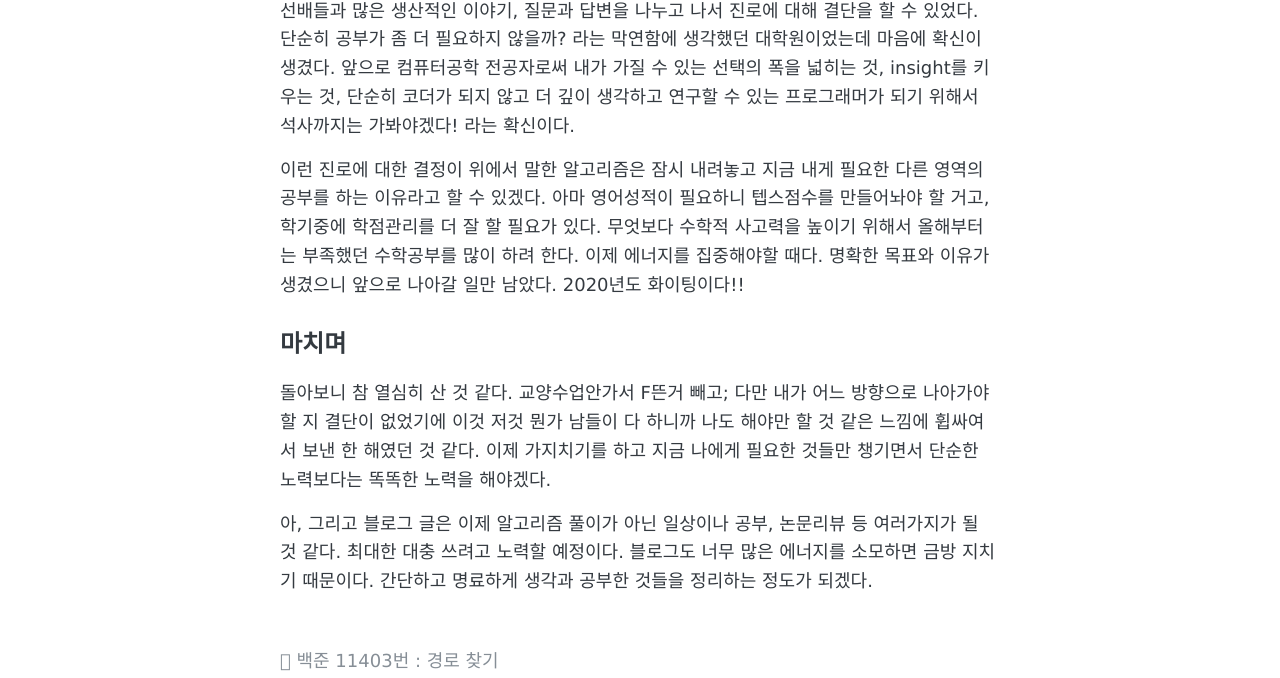
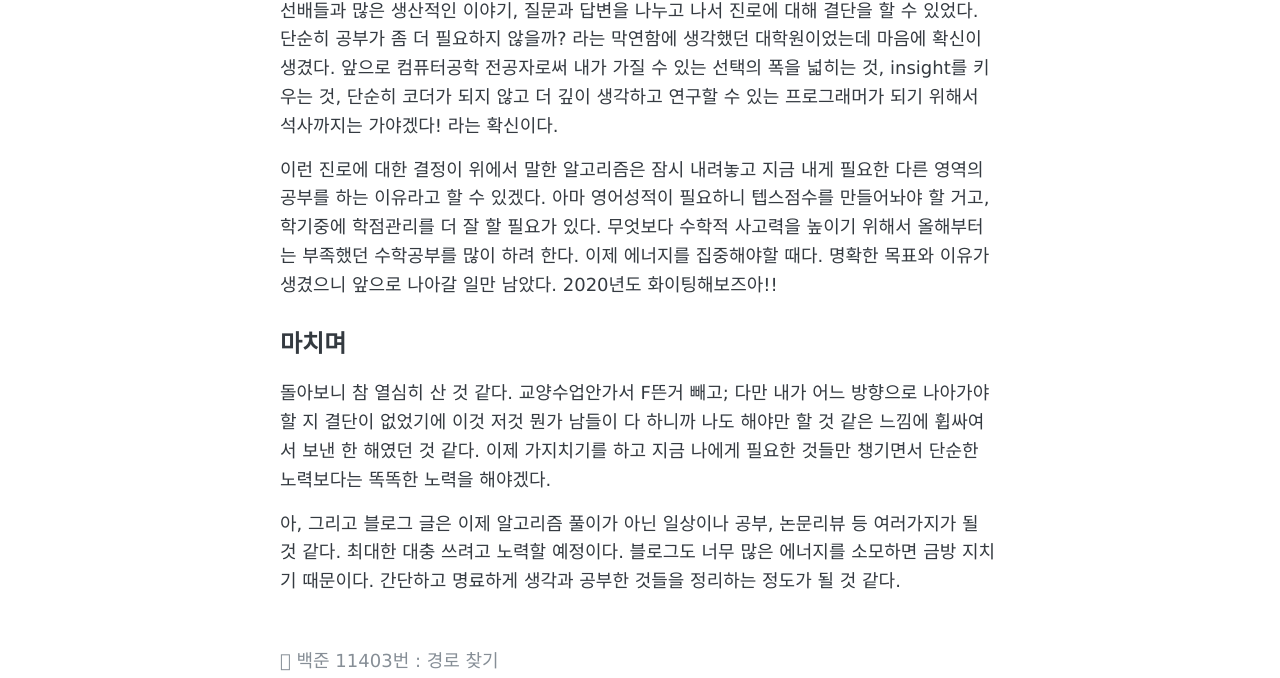
Before and after one commit to sihyungyou/sihyungyou.github.io, a Jekyll site: the page built from _posts/2020-01-20-review2019.md, in a window 1280 px wide and 1400 px high, scrolled down 2009 px. Shown: the part 485-1163 px from the top of the window. Built offline with Jekyll 4.4.1, drawn with Linux system fonts in a browser that asks for light colours; comment, search, counter and statistics services are not loaded.

Commit message:
2019 돌아보기

```diff
--- a/_posts/2020-01-20-review2019.md
+++ b/_posts/2020-01-20-review2019.md
@@ -32,11 +32,11 @@
 ## 🐭2020년 새로운 목표
 얼마 전 내가 속한 동아리 CRA에서 큰모임을 가졌다. 큰모임이란 매년 초에 95학번부터 신입기수까지 모두가 모여서 개발, 일상, 진로, 심지어는 육아에 대해서 이야기 나누는 자리다. 세 번째 참석이었는데 올해는 특히나 내 진로결정에 직접적인 도움과 조언을 많이 받아서 정말 좋았다.
 
-선배들과 많은 생산적인 이야기, 질문과 답변을 나누고 나서 진로에 대해 결단을 할 수 있었다. 단순히 공부가 좀 더 필요하지 않을까? 라는 막연함에 생각했던 대학원이었는데 마음에 확신이 생겼다. 앞으로 컴퓨터공학 전공자로써 내가 가질 수 있는 선택의 폭을 넓히는 것, insight를 키우는 것, 단순히 코더가 되지 않고 더 깊이 생각하고 연구할 수 있는 프로그래머가 되기 위해서 석사까지는 가봐야겠다! 라는 확신이다.
+선배들과 많은 생산적인 이야기, 질문과 답변을 나누고 나서 진로에 대해 결단을 할 수 있었다. 단순히 공부가 좀 더 필요하지 않을까? 라는 막연함에 생각했던 대학원이었는데 마음에 확신이 생겼다. 앞으로 컴퓨터공학 전공자로써 내가 가질 수 있는 선택의 폭을 넓히는 것, insight를 키우는 것, 단순히 코더가 되지 않고 더 깊이 생각하고 연구할 수 있는 프로그래머가 되기 위해서 석사까지는 가야겠다! 라는 확신이다.
 
-이런 진로에 대한 결정이 위에서 말한 알고리즘은 잠시 내려놓고 지금 내게 필요한 다른 영역의 공부를 하는 이유라고 할 수 있겠다. 아마 영어성적이 필요하니 텝스점수를 만들어놔야 할 거고, 학기중에 학점관리를 더 잘 할 필요가 있다. 무엇보다 수학적 사고력을 높이기 위해서 올해부터는 부족했던 수학공부를 많이 하려 한다. 이제 에너지를 집중해야할 때다. 명확한 목표와 이유가 생겼으니 앞으로 나아갈 일만 남았다. 2020년도 화이팅이다!!
+이런 진로에 대한 결정이 위에서 말한 알고리즘은 잠시 내려놓고 지금 내게 필요한 다른 영역의 공부를 하는 이유라고 할 수 있겠다. 아마 영어성적이 필요하니 텝스점수를 만들어놔야 할 거고, 학기중에 학점관리를 더 잘 할 필요가 있다. 무엇보다 수학적 사고력을 높이기 위해서 올해부터는 부족했던 수학공부를 많이 하려 한다. 이제 에너지를 집중해야할 때다. 명확한 목표와 이유가 생겼으니 앞으로 나아갈 일만 남았다. 2020년도 화이팅해보즈아!!
 
 ## 마치며
 돌아보니 참 열심히 산 것 같다. 교양수업안가서 F뜬거 빼고; 다만 내가 어느 방향으로 나아가야할 지 결단이 없었기에 이것 저것 뭔가 남들이 다 하니까 나도 해야만 할 것 같은 느낌에 휩싸여서 보낸 한 해였던 것 같다. 이제 가지치기를 하고 지금 나에게 필요한 것들만 챙기면서 단순한 노력보다는 똑똑한 노력을 해야겠다.
 
-아, 그리고 블로그 글은 이제 알고리즘 풀이가 아닌 일상이나 공부, 논문리뷰 등 여러가지가 될 것 같다. 최대한 대충 쓰려고 노력할 예정이다. 블로그도 너무 많은 에너지를 소모하면 금방 지치기 때문이다. 간단하고 명료하게 생각과 공부한 것들을 정리하는 정도가 되겠다.
+아, 그리고 블로그 글은 이제 알고리즘 풀이가 아닌 일상이나 공부, 논문리뷰 등 여러가지가 될 것 같다. 최대한 대충 쓰려고 노력할 예정이다. 블로그도 너무 많은 에너지를 소모하면 금방 지치기 때문이다. 간단하고 명료하게 생각과 공부한 것들을 정리하는 정도가 될 것 같다.
```
